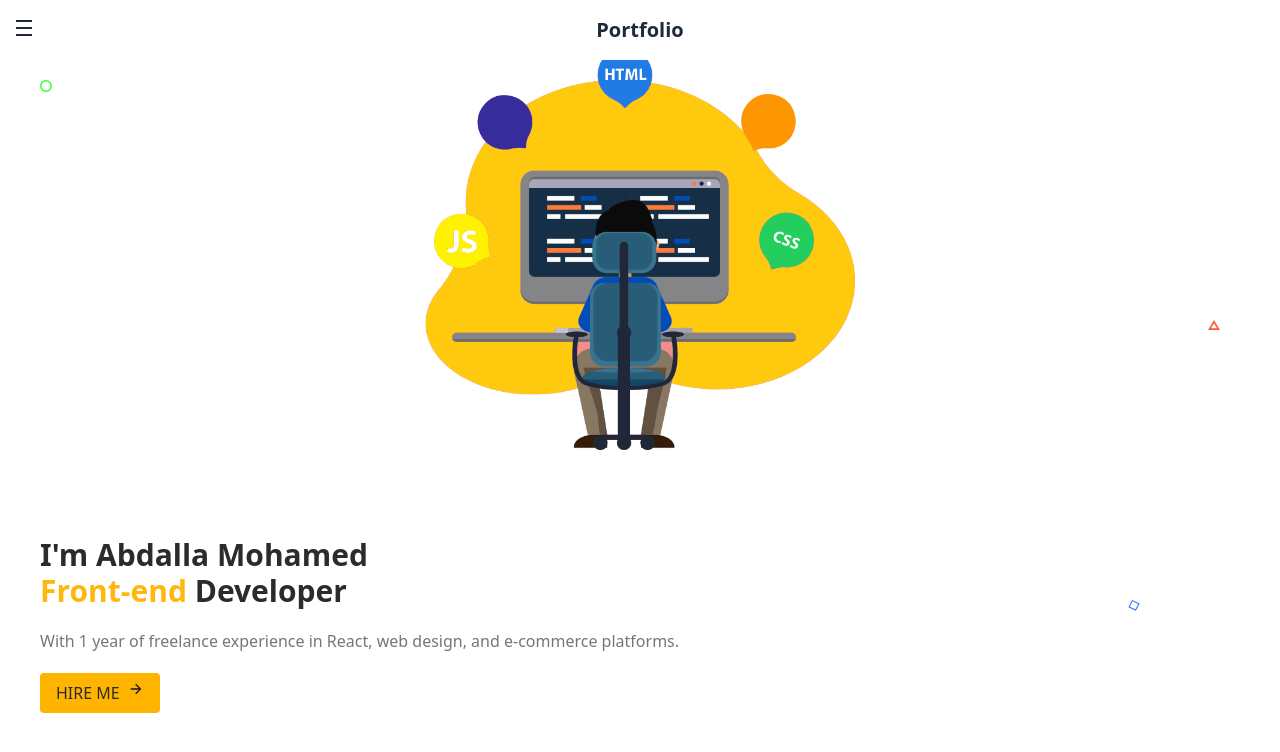
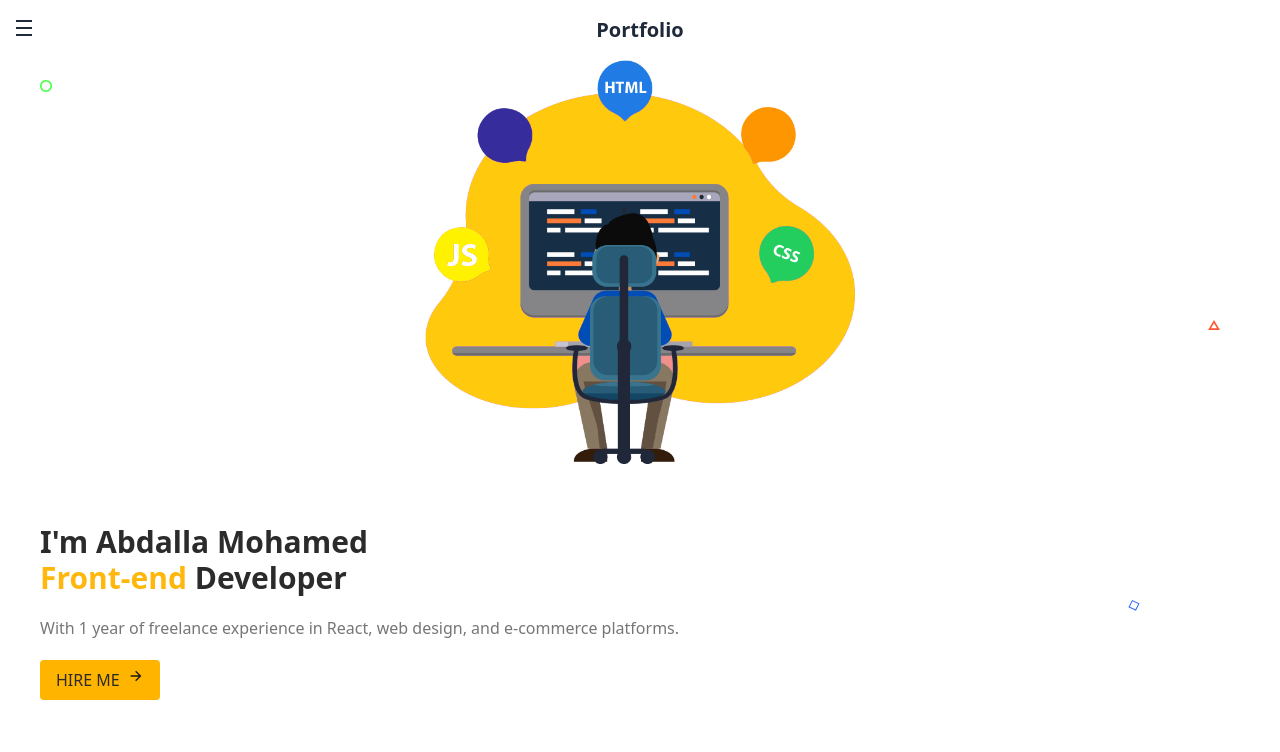
Before and after one commit to ProAbdallaMI/portfolio, a React (Vite) app: page / in a window 1280 px wide. Shown: the top 752 px of the page. Built offline with nearby package versions, Linux system fonts and the light colour scheme.

Commit message:
fix positioning issue

```diff
--- a/src/sections/Home.jsx
+++ b/src/sections/Home.jsx
@@ -10,7 +10,7 @@
 	return (
 		<section
 			id="home"
-			className="flex flex-col h-screen w-full justify-evenly items-center bg-white"
+			className="flex flex-col h-screen w-full justify-center gap-5 items-center bg-white"
 		>
 
 			{/* picture shape */}
```
